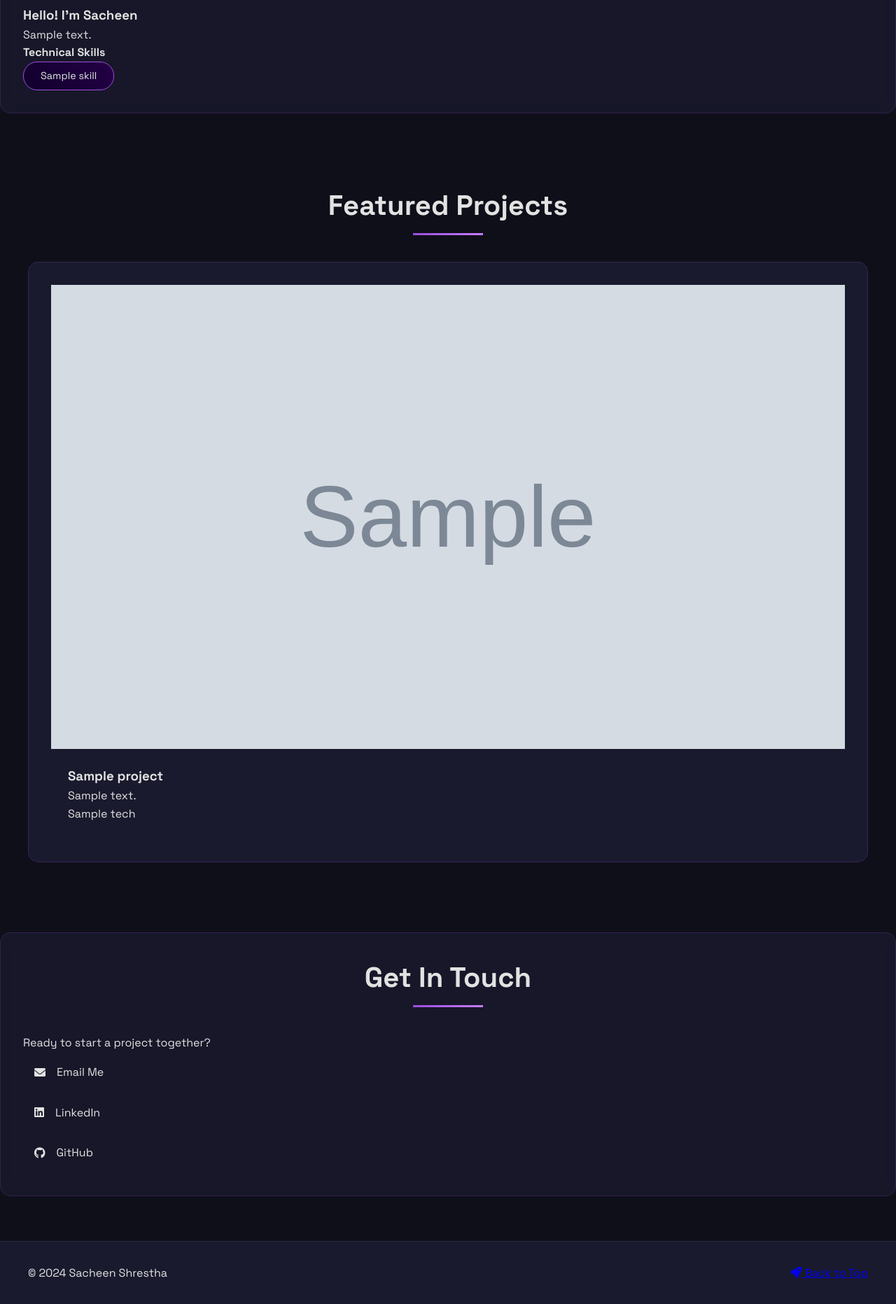
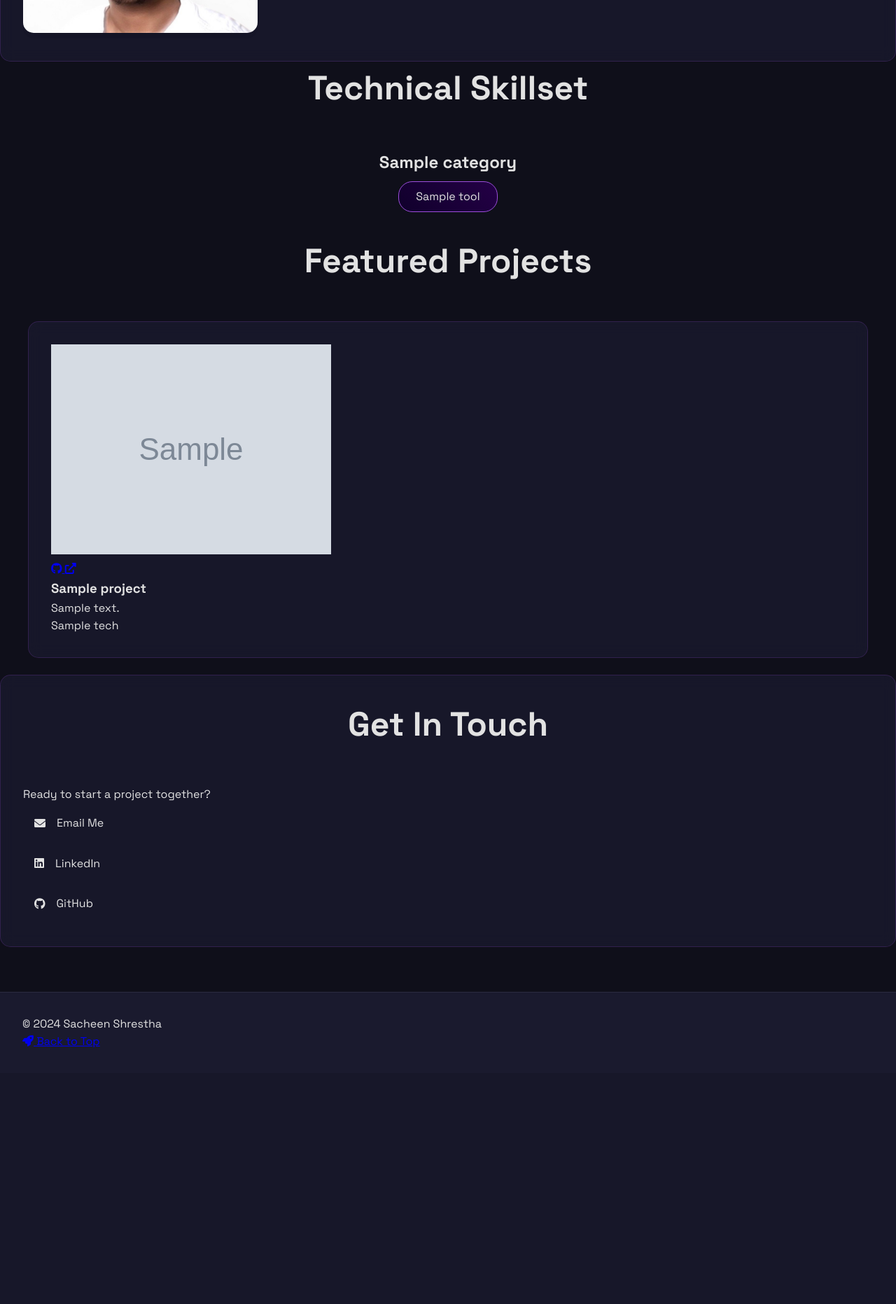
Before and after one commit to SacSresta/SacSresta.github.io, a Flask app: template templates/index.html in a window 1280 px wide. Shown: the part 1246-3109 px from the top of the page at 70% size. After the commit the page ends 2743 px from the top, so only its background shows below. Run offline with Flask 3, Linux system fonts and the light colour scheme; the template is opened without the code that fills it: most values are stand-ins (such as "Sample title", 1, 10 or a date in 2020); grey boxes marked "Sample" are stand-in pictures.

Commit message:
Almost Done

```diff
--- a/about_me.txt
+++ b/about_me.txt
@@ -1 +1,3 @@
-Hi This is Sacheen
+As a driven and innovative data science and AI professional, I specialize in bridging cutting-edge technology with real-world business challenges. With a proven track record of spearheading end-to-end machine learning pipelines — from data ingestion and feature engineering to model deployment — I thrive on transforming complex datasets into strategic assets that empower organizations to make informed, future-ready decisions. My expertise spans pioneering advanced solutions in natural language processing, including the development of a DistilBERT-based text summarization system that streamlines information extraction for enterprise clients, as well as designing computer vision algorithms for medical diagnostics, such as my COVID-19 chest X-ray classification model, which demonstrates precision in automating critical healthcare insights.
+I excel at architecting scalable AI tools, having engineered a fully automated trading bot powered by the NNFX algorithm to optimize financial decision-making through Python-driven API integrations. My commitment to elevating user experiences extends to full-stack development, exemplified by the creation of Basana Boutique, a responsive e-commerce platform crafted with Django to amplify client revenue streams. Leveraging cloud ecosystems like AWS and Azure, I orchestrate seamless MLOps workflows to deploy models that outperform industry benchmarks, while my fluency in Python, SQL, and PyTorch enables me to pilot predictive analytics initiatives that uncover hidden trends and opportunities.
+Beyond technical mastery, I champion data storytelling through dynamic visualizations in Power BI and Tableau, transforming raw metrics into compelling narratives that resonate with stakeholders. Currently advancing my expertise through a Bachelor of Business Information Systems and IBM-certified training, I am laser-focused on harnessing AI to revolutionize fields like healthcare, finance, and sustainable tech — always grounded in ethical innovation and a dedication to delivering solutions that create measurable, lasting impact.
--- a/app.py
+++ b/app.py
@@ -27,25 +27,36 @@ def load_data():
     except Exception as e:
         print(f"Error loading education: {e}")
         education = []
+
+    # Load about_me
     try:
         with open('about_me.txt') as f:
             about_me = f.read()
     except Exception as e:
-        print(f"Error loading education: {e}")
-        about_me = []
+        print(f"Error loading about_me: {e}")
+        about_me = ""
 
-    return projects, experience, education,about_me
+    # Load skills
+    try:
+        with open('skills.json') as f:
+            skills = json.load(f)
+            # Assuming skills are stored under a top-level "skills" key.
+            skills = skills.get("skills", [])
+    except Exception as e:
+        print(f"Error loading skills: {e}")
+        skills = []
+
+    return projects, experience, education, about_me, skills
 
 @app.route('/')
 def index():
-    projects, experience, education,about_me = load_data()
+    projects, experience, education, about_me, skills = load_data()
     return render_template('index.html',
-                         projects=projects,
-                         experience=experience,
-                         education=education,
-                         about_me = about_me)
-
-
+                           projects=projects,
+                           experience=experience,
+                           education=education,
+                           about_me=about_me,
+                           skills=skills)
 
 if __name__ == '__main__':
-    app.run(debug=True, port = 8000)
+    app.run(debug=True, port=8000)
--- a/static/css/styles.css
+++ b/static/css/styles.css
@@ -112,6 +111,97 @@ main {
     max-width: 800px;
   }
 
+  /* About Section */
+  .profile-card {
+    display: grid;
+    grid-template-columns: 0.4fr 1fr;
+    gap: 2.5rem;
+    width: 100%;
+    align-items: center;
+  }
+
+  .image-wrapper {
+    position: relative;
+    border-radius: 15px;
+    overflow: hidden;
+    transition: transform 0.3s ease;
+  }
+
+  .profile-image {
+    width: 100%;
+    height: auto;
+    border-radius: 15px;
+    box-shadow: 0 8px 32px rgba(0, 0, 0, 0.1);
+  }
+
+  .about-text {
+    padding: 1.5rem;
+    position: relative;
+    border-radius: 12px;
+    border-left: 1px solid rgba(255,255,255,0.2);
+    border-top: 1px solid rgba(255,255,255,0.2);
+    background: rgba(255,255,255,0.05);
+    backdrop-filter: blur(10px);
+    box-shadow: 0 15px 35px rgba(0,0,0,0.1);
+  }
+
+  /* Projects Grid */
+  .projects-grid {
+    display: grid;
+    grid-template-columns: repeat(auto-fit, minmax(300px, 1fr));
+    gap: 2rem;
+    max-width: 1200px;
+    margin: 24px auto;
+  }
+
+  /* Skills Cloud */
+
+  .skill-category-title {
+    text-align: center;
+    font-size: 1.5rem;
+    margin-bottom: 0.5rem;
+    color: var(--text-color);
+    position: relative;
+    }
+  .skill-tags {
+    display: flex;
+    flex-wrap: wrap;
+    gap: 1rem;
+    justify-content: center;
+    margin-bottom: 2rem;
+  }
+
+  .skill-tag {
+    display: inline-block;
+    padding: 0.5rem 1.5rem;
+    border-radius: 20px;
+    background: linear-gradient(45deg, var(--gradient-start), var(--gradient-end));
+    border: 1px solid var(--primary-color);
+    transition: transform 0.3s ease;
+  }
+
+  /* Contact Section */
+  .contact-link {
+    display: flex;
+    align-items: center;
+    gap: 1rem;
+    padding: 1rem;
+    border-radius: 10px;
+    color: var(--text-color);
+    text-decoration: none;
+    transition: background-color 0.3s ease;
+  }
+
+  /* Footer Section */
+  .footer {
+    padding: 2rem;
+    margin-top: 4rem;
+    background: var(--card-bg);
+    border-top: 1px solid var(--border-color);
+  }
+
+  /* ======== Component Styles ======== */
+  /* Typography Elements */
   .glowing-text {
     font-size: 4rem;
     font-weight: 700;
@@ -122,44 +212,27 @@ main {
     text-shadow: 0 0 30px rgba(157, 78, 221, 0.5);
   }
 
-.typing-text {
-    font-size: 1.5rem;
-    color: var(--text-muted);
-    margin-bottom: 2rem;
-}
-
-/* Sections */
-section {
-    padding: 100px 2rem;
-}
-
   .section-title {
     text-align: center;
-    font-size: 2.5rem;
+    font-size: 3rem;
     margin-bottom: 3rem;
-    color: var(--text-color);
     position: relative;
   }
 
-.section-title::after {
-    content: '';
-    position: absolute;
-    bottom: -10px;
-    left: 50%;
-    transform: translateX(-50%);
-    width: 100px;
-    height: 3px;
-    background: linear-gradient(90deg, var(--primary-color), var(--accent-color));
-}
-
-/* Cards */
+  /* Card Variations */
   .glass-card {
     background: rgba(26, 26, 46, 0.8);
     backdrop-filter: blur(10px);
-    border: 1px solid rgba(157, 78, 221, 0.2);
     border-radius: 15px;
     padding: 2rem;
+    border: 1px solid rgba(157, 78, 221, 0.2);
     transition: transform 0.3s ease, box-shadow 0.3s ease;
+  }
+
+  /* ======== Interactive States ======== */
+  /* Hover Effects */
+  .nav-link:hover::after {
+    width: 100%;
   }
 
   .glass-card:hover {
@@ -167,95 +240,29 @@ section {
     box-shadow: 0 10px 30px rgba(157, 78, 221, 0.2);
   }
 
-/* Projects Grid */
-.projects-grid {
-    display: grid;
-    grid-template-columns: repeat(auto-fit, minmax(300px, 1fr));
-    gap: 2rem;
-    max-width: 1200px;
-    margin: 0 auto;
-}
-
-.project-card {
-    position: relative;
-    overflow: hidden;
-    border-radius: 15px;
-    background: var(--card-bg);
-}
-
-.project-image {
-    position: relative;
-    width: 100%;
-    padding-top: 56.25%;
-}
-
-.project-image img {
-    position: absolute;
-    top: 0;
-    left: 0;
-    width: 100%;
-    height: 100%;
-    object-fit: cover;
-}
-
-.project-info {
-    padding: 1.5rem;
-}
-
-/* Skills */
-.skill-tags {
-    display: flex;
-    flex-wrap: wrap;
-    gap: 1rem;
-}
-
-.skill-tag {
-    background: linear-gradient(45deg, var(--gradient-start), var(--gradient-end));
-    color: var(--text-color);
-    padding: 0.5rem 1.5rem;
-    border-radius: 20px;
-    font-size: 0.9rem;
-    transition: transform 0.3s ease;
-    border: 1px solid var(--primary-color);
+  .image-wrapper:hover {
+    transform: translateY(-5px);
   }
 
   .skill-tag:hover {
     transform: translateY(-2px);
   }
 
-/* Contact Section */
-.contact-link {
-    display: flex;
-    align-items: center;
-    gap: 1rem;
-    color: var(--text-color);
-    text-decoration: none;
-    padding: 1rem;
-    border-radius: 10px;
-    transition: background-color 0.3s ease;
-}
-
   .contact-link:hover {
     background: rgba(157, 78, 221, 0.1);
   }
 
-/* Footer */
-.footer {
-    background: var(--card-bg);
-    padding: 2rem;
-    margin-top: 4rem;
-    border-top: 1px solid var(--border-color);
+  /* ======== Utility Styles ======== */
+  .shimmer-text {
+    line-height: 1.7;
+    margin: 0;
+    font-size: 1.1rem;
+    font-weight: 300;
+    color: rgba(255,255,255,0.9);
+    position: relative;
   }
 
-.footer-content {
-    max-width: 1200px;
-    margin: 0 auto;
-    display: flex;
-    justify-content: space-between;
-    align-items: center;
-}
-
-/* Responsive Design */
+  /* ======== Responsive Design ======== */
   @media (max-width: 768px) {
     .glowing-text {
       font-size: 2.5rem;
--- a/templates/base.html
+++ b/templates/base.html
@@ -8,6 +8,7 @@
     <link rel="stylesheet" href="{{ url_for('static', filename='css/styles.css') }}">
     <link rel="stylesheet" href="https://cdnjs.cloudflare.com/ajax/libs/font-awesome/6.0.0/css/all.min.css">
     <link href="https://fonts.googleapis.com/css2?family=Space+Grotesk:wght@300;400;500;600;700&display=swap" rel="stylesheet">
+    <link rel="stylesheet" href="https://cdn.jsdelivr.net/gh/devicons/devicon@latest/devicon.min.css">
     <script src="{{ url_for('static', filename='js/nav.js') }}" defer></script>
 </head>
 <body class="space-theme">
--- a/templates/index.html
+++ b/templates/index.html
@@ -1,4 +1,3 @@
-<!-- index.html -->
 {% extends 'base.html' %}
 
 {% block content %}
@@ -26,33 +25,90 @@
     </div>
 </section>
 
-<section id="about" class="about glass-card">
+<section id="about" class="about">
+    <div class="glass-card">
         <div class="section-header">
             <h2 class="section-title">About Me</h2>
             <div class="cosmic-line"></div>
         </div>
         <div class="about-content">
-        <div class="about-image">
-            <div class="image-frame">
-                <img src="{{ url_for('static', filename='img/profile.jpg') }}" alt="Sacheen Shrestha">
-                <div class="image-glow"></div>
+            <div class="profile-card">
+                <div class="image-wrapper">
+                    <img src="{{ url_for('static', filename='img/profile.jpg') }}"
+                         alt="Sacheen Shrestha"
+                         class="profile-image">
+                    <div class="image-overlay"></div>
+                </div>
+                <div class="about-text">
+                    <p class="shimmer-text">{{ about_me }}</p>
                 </div>
             </div>
-        <div class="about-text">
-            <h3 class="gradient-text">Hello! I'm Sacheen</h3>
-            <p>{{ about_me }}</p>
-            <div class="skills">
-                <h4 class="gradient-text">Technical Skills</h4>
+        </div>
+    </div>
+</section>
+
+<section id="skills" class="skills">
+    <div class="section-header">
+        <h2 class="section-title">Technical Skillset</h2>
+    </div>
+    <div class="skill-content">
+        {% for category in skills %}
+          <div class="skill-category">
+            <h5 class="skill-category-title">{{ category.category }}</h5>
             <div class="skill-tags">
-                    {% for skill in skills %}
+              {% for tool in category.tools %}
                 <span class="skill-tag">
-                        <span class="skill-text">{{ skill }}</span>
+                  {% if tool|lower == 'tensorflow' %}
+                    <i class="devicon-tensorflow-original colored" title="TensorFlow"></i>
+                    <span class="skill-name">TensorFlow</span>
+                  {% elif tool|lower == 'pytorch' %}
+                    <i class="devicon-pytorch-plain colored" title="PyTorch"></i>
+                    <span class="skill-name">PyTorch</span>
+                  {% elif tool|lower == 'keras' %}
+                    <i class="devicon-keras-plain colored" title="Keras"></i>
+                    <span class="skill-name">Keras</span>
+                  {% elif tool|lower == 'python' %}
+                    <i class="devicon-python-plain colored" title="Python"></i>
+                    <span class="skill-name">Python</span>
+                  {% elif tool|lower == 'javascript' %}
+                    <i class="devicon-javascript-plain colored" title="JavaScript"></i>
+                    <span class="skill-name">JavaScript</span>
+                  {% elif tool|lower == 'c++' or tool|lower == 'cplusplus' %}
+                    <i class="devicon-cplusplus-plain colored" title="C++"></i>
+                    <span class="skill-name">C++</span>
+                  {% elif tool|lower == 'java' %}
+                    <i class="devicon-java-plain colored" title="Java"></i>
+                    <span class="skill-name">Java</span>
+                  {% elif tool|lower == 'sql' %}
+                    <i class="devicon-mysql-plain colored" title="SQL"></i>
+                    <span class="skill-name">SQL</span>
+                  {% elif tool|lower == 'rust' %}
+                    <i class="devicon-rust-plain colored" title="Rust"></i>
+                    <span class="skill-name">Rust</span>
+                  {% elif tool|lower == 'aws' %}
+                    <i class="devicon-amazonwebservices-original colored" title="AWS"></i>
+                    <span class="skill-name">AWS</span>
+                  {% elif tool|lower == 'azure' %}
+                    <i class="devicon-azure-plain colored" title="Azure"></i>
+                    <span class="skill-name">Azure</span>
+                  {% elif tool|lower == 'google cloud platforms' or tool|lower == 'google cloud' %}
+                    <i class="devicon-googlecloud-plain colored" title="Google Cloud"></i>
+                    <span class="skill-name">Google Cloud</span>
+                  {% elif tool|lower == 'git' %}
+                    <i class="devicon-git-plain colored" title="Git"></i>
+                    <span class="skill-name">Git</span>
+                  {% elif tool|lower == 'github' %}
+                    <i class="devicon-github-original colored" title="GitHub"></i>
+                    <span class="skill-name">GitHub</span>
+                  {% else %}
+                    <span class="skill-text">{{ tool }}</span>
+                  {% endif %}
                   <span class="skill-glow"></span>
                 </span>
               {% endfor %}
             </div>
           </div>
-        </div>
+        {% endfor %}
     </div>
 </section>
 
```
Also changed, not shown: other parts of static/css/styles.css (+30 -16 lines), skills.json (added, +71 -0 lines), static/img/profile.jpg (added), 1 other file. Lines whose indentation alone changed are shown as unchanged.
